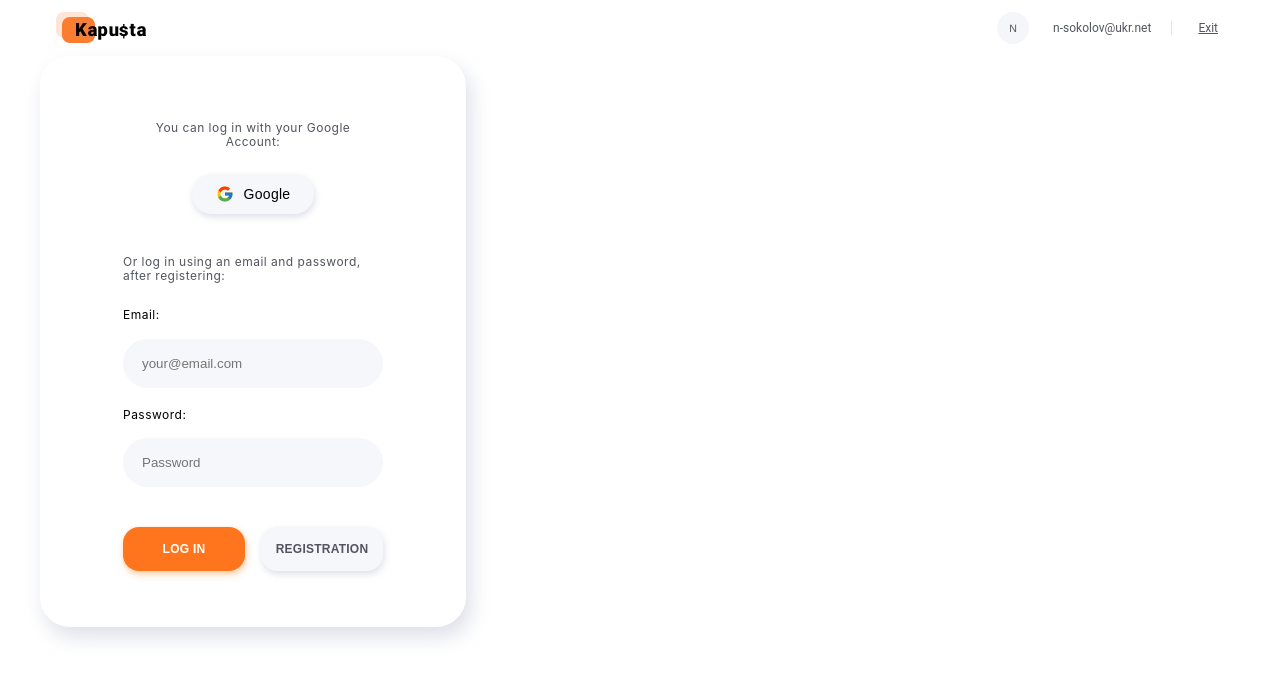
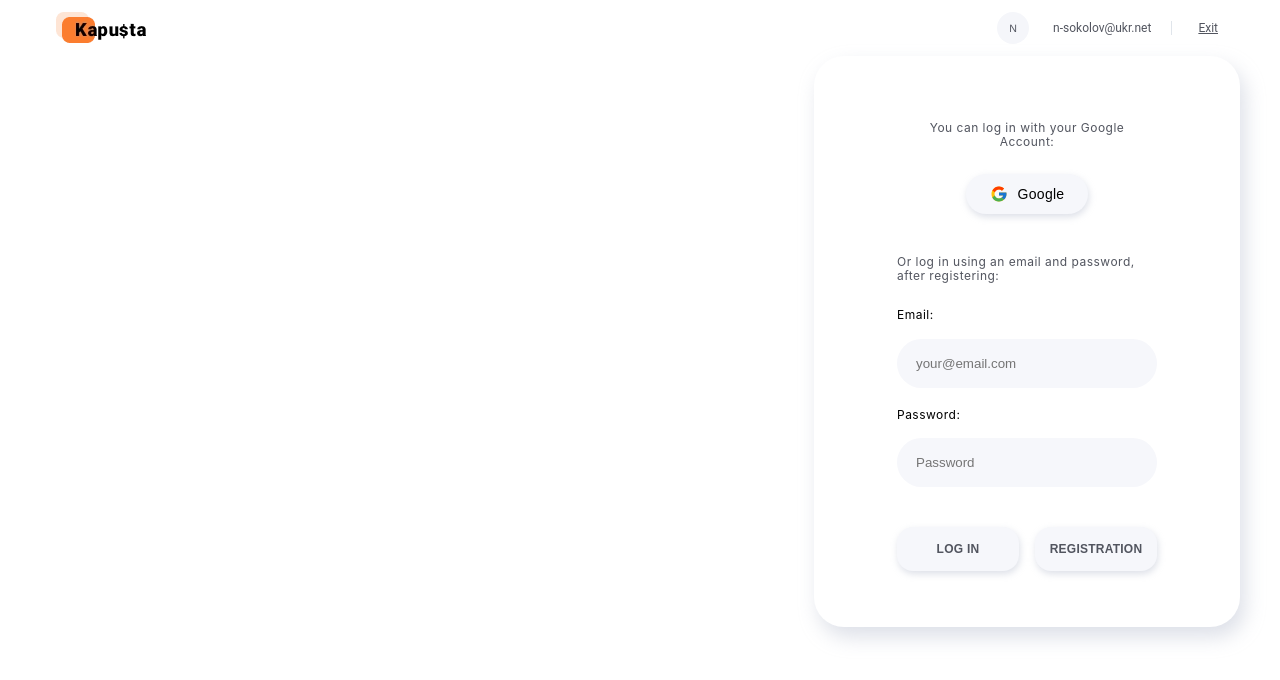
Before and after one commit to belyy10/Kapusta-Front, a React (Create React App) app: page /registration in a window 1280 px wide. Shown: the top 680 px of the page. Built offline with nearby package versions, Linux system fonts and the light colour scheme.

Commit message:
Add styles

```diff
--- a/src/components/App.jsx
+++ b/src/components/App.jsx
@@ -13,7 +13,7 @@ export default function App() {
           <Route path="registration" element={<Registration />} />
           <Route path="main" element={<Main />} />
 
-          <Route path="*" element={<Registration />} />
+          <Route path="*" element={<Main />} />
         </Route>
       </Routes>
     </Suspense>
--- a/src/components/RegisterForm/RegisterForm.jsx
+++ b/src/components/RegisterForm/RegisterForm.jsx
@@ -2,8 +2,7 @@ import { Formik } from 'formik';
 import {
   ButtonGoogle,
   ButtonGroup,
-  ButtonLogin,
-  ButtonReg,
+  Button,
   Form,
   Google,
   Input,
@@ -40,8 +39,8 @@ export const RegisterForm = () => {
             <Input type="text" name="password" placeholder="Password" />
           </Label>
           <ButtonGroup>
-            <ButtonLogin>Log in</ButtonLogin>
-            <ButtonReg>Registration</ButtonReg>
+            <Button>Log in</Button>
+            <Button>Registration</Button>
           </ButtonGroup>
         </Form>
       </Formik>
--- a/src/components/RegisterForm/RegisterForm.styled.jsx
+++ b/src/components/RegisterForm/RegisterForm.styled.jsx
@@ -54,6 +54,12 @@ export const ButtonGoogle = styled.button`
   border-radius: 26px;
   border: none;
   box-shadow: 1px 3px 7px rgba(170, 178, 197, 0.4);
+  transition: box-shadow 400ms ease-in-out;
+
+  :hover,
+  :focus {
+    box-shadow: 1px 3px 7px rgba(119, 125, 138, 0.466);
+  }
 `;
 
 export const Title = styled.p`
@@ -106,42 +112,31 @@ export const ButtonGroup = styled.div`
   margin-top: 20px;
 `;
 
-export const ButtonLogin = styled.button`
+export const Button = styled.button`
   width: 116px;
   height: 44px;
-  background-color: ${COLORS.activeColor};
-  color: ${COLORS.whiteColor};
   border: none;
   border-radius: 16px;
-  box-shadow: 1px 3px 7px rgba(255, 119, 8, 0.4);
+  box-shadow: 1px 3px 7px rgba(170, 178, 197, 0.4);
+  background-color: ${COLORS.backgroungColor};
+  color: ${COLORS.textColor};
   font-weight: 700;
   font-size: 12px;
   line-height: 1.17;
   letter-spacing: 0.02em;
   text-transform: uppercase;
   cursor: pointer;
+  transition: background-color 400ms ease-in-out, color 400ms ease-in-out,
+    box-shadow 400ms ease-in-out;
+
+  :hover,
+  :focus {
+    background-color: ${COLORS.activeColor};
+    color: ${COLORS.whiteColor};
+    box-shadow: 1px 3px 7px rgba(255, 119, 8, 0.4);
+  }
 
   @media screen and (min-width: 768px) {
     width: 122px;
   }
 `;
-
-export const ButtonReg = styled.button`
-  width: 116px;
-  height: 44px;
-  background-color: ${COLORS.backgroungColor};
-  color: ${COLORS.textColor};
-  border-radius: 16px;
-  border: none;
-  box-shadow: 1px 3px 7px rgba(170, 178, 197, 0.4);
-  font-weight: 700;
-  font-size: 12px;
-  line-height: 1.17;
-  letter-spacing: 0.02em;
-  text-transform: uppercase;
-  cursor: pointer;
-
-  @media screen and (min-width: 768px) {
-    width: 122px;
-  }
-`;
--- a/src/pages/Registration/Registration.jsx
+++ b/src/pages/Registration/Registration.jsx
@@ -1,10 +1,13 @@
 import Container from 'components/Container';
 import { RegisterForm } from 'components/RegisterForm/RegisterForm';
+import { Box } from './Registration.styled';
 
 export default function Registration() {
   return (
     <Container>
-      <RegisterForm />
+      <Box>
+        <RegisterForm />
+      </Box>
     </Container>
   );
 }
--- /dev/null
+++ b/src/pages/Registration/Registration.styled.jsx
@@ -0,0 +1,10 @@
+import styled from 'styled-components';
+
+export const Box = styled.div`
+  display: flex;
+  justify-content: center;
+
+  @media screen and (min-width: 1200px) {
+    justify-content: flex-end;
+  }
+`;
```
